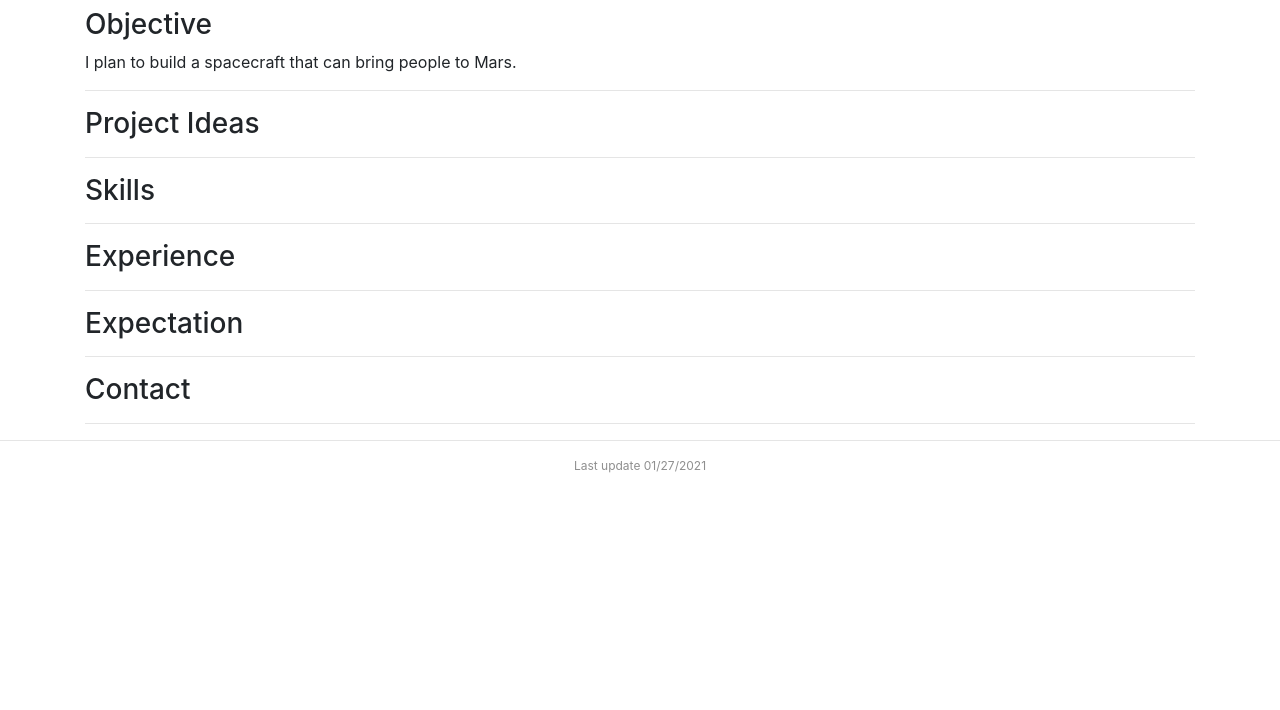
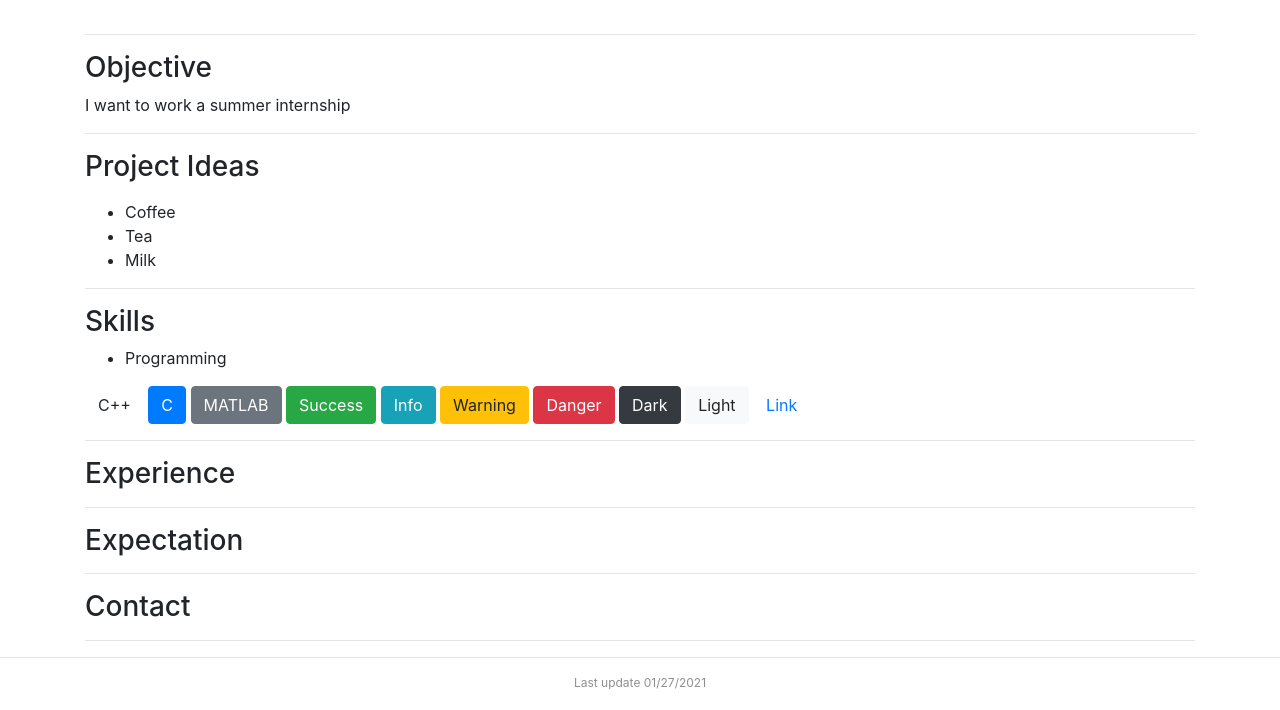
Before and after one commit to Durrantula/Durrant.github.io, a plain HTML site: page index.html in a window 1280 px wide. Shown: the part 156-866 px from the top of the page. Before the commit the page ends 800 px from the top, so only its background shows below. Drawn offline with Linux system fonts and the light colour scheme.

Commit message:
small practice

```diff
--- a/index.html
+++ b/index.html
@@ -35,6 +35,8 @@
     <p><h2>Spencer Durrant</h2>
     Computer Engineer Student, Senior<br>
     University of Utah, Salt Lake City, UT, USA, 84112<br>
+	Software Consultant at LightWorks Metrology, LLC<br>
+	Salt Lake City, UT, USA, 84112<br>
     </p>
   </div>
 
@@ -42,13 +44,33 @@
 <hr>
 
 <h3>Objective</h3>
-<p>I plan to build a spacecraft that can bring people to Mars.</p>
+<p>I want to work a summer internship</p>
 <hr>
 
 <h3>Project Ideas</h3>
+<p>
+	<ul>
+		<li>Coffee</li>
+		<li>Tea</li>
+		<li>Milk</li>
+	</ul>
+</p>
 <hr>
 
 <h3>Skills</h3>
+<ul>
+	<li>Programming</li>
+</ul>
+<button type="button" class="btn">C++</button>
+<button type="button" class="btn btn-primary">C</button>
+<button type="button" class="btn btn-secondary">MATLAB</button>
+<button type="button" class="btn btn-success">Success</button>
+<button type="button" class="btn btn-info">Info</button>
+<button type="button" class="btn btn-warning">Warning</button>
+<button type="button" class="btn btn-danger">Danger</button>
+<button type="button" class="btn btn-dark">Dark</button>
+<button type="button" class="btn btn-light">Light</button>
+<button type="button" class="btn btn-link">Link</button>
 <hr>
 
 <h3>Experience</h3>
```
